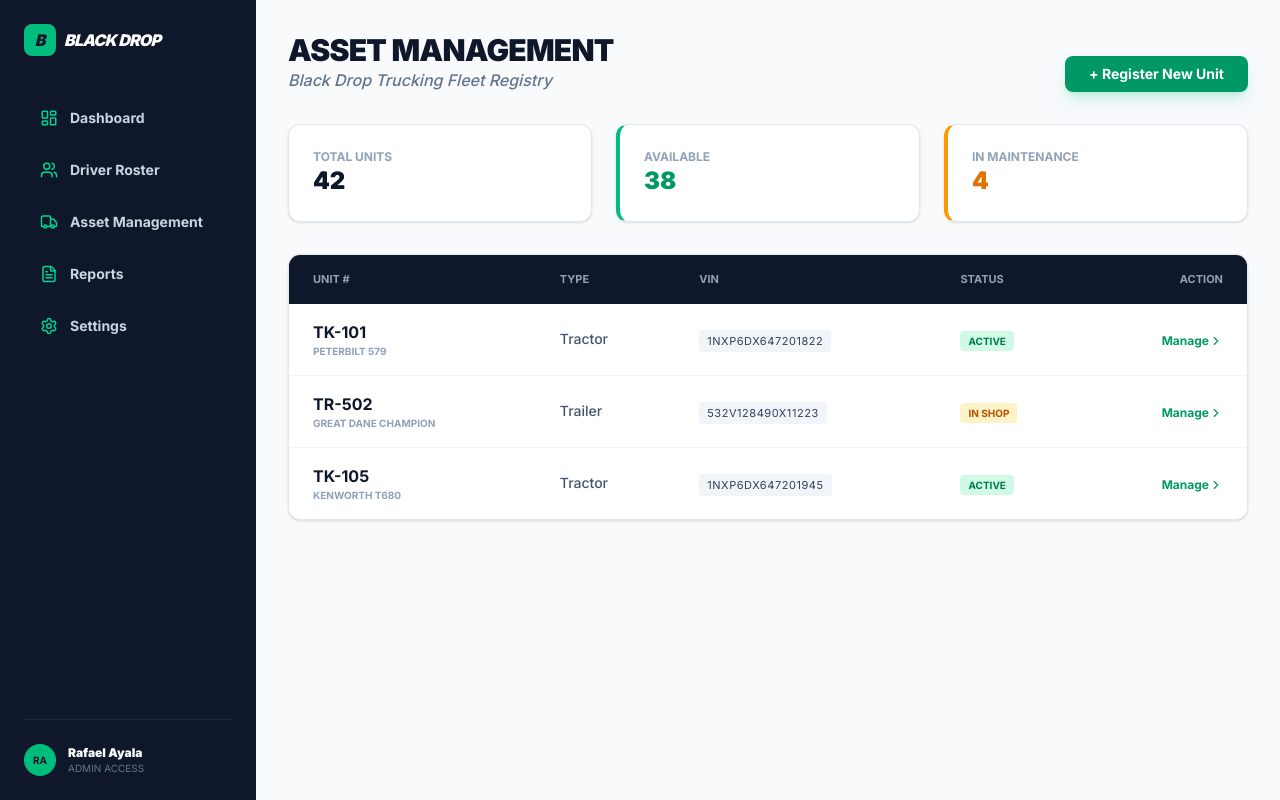
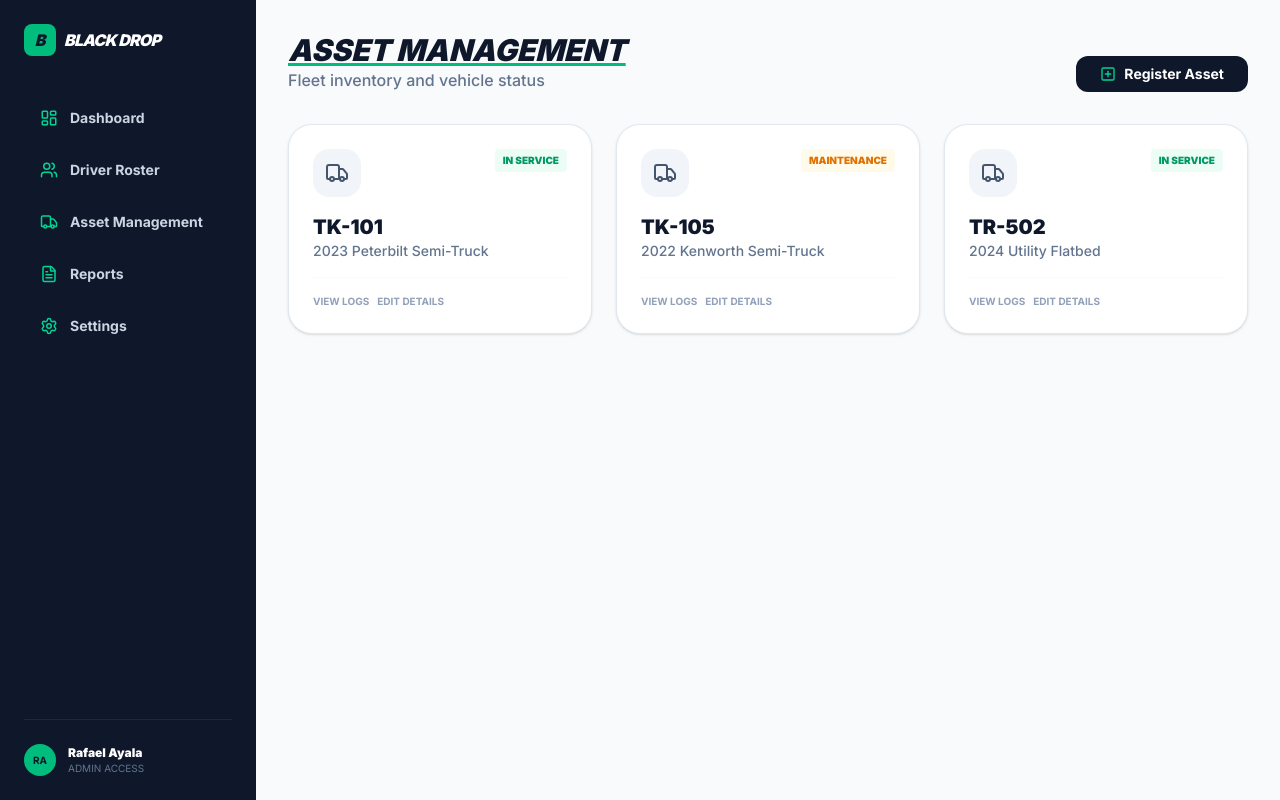
Before and after one commit to rafa09122007-svg/black-drop-compliance, a Next.js app: page /assets in a window 1280 px wide. Built offline with nearby package versions, Linux system fonts and the light colour scheme.

Commit message:
Added asset management grid

```diff
--- a/app/assets/page.tsx
+++ b/app/assets/page.tsx
@@ -1,10 +1,11 @@
-import { Truck, Hash, Activity, ChevronRight } from 'lucide-react';
+"use client";
+import * as Lucide from 'lucide-react';
 
-export default function AssetManagement() {
+export default function AssetsPage() {
   const assets = [
-    { id: '1', unit: 'TK-101', type: 'Tractor', vin: '1NXP6DX647201822', status: 'Active', make: 'Peterbilt', model: '579' },
-    { id: '2', unit: 'TR-502', type: 'Trailer', vin: '532V128490X11223', status: 'In Shop', make: 'Great Dane', model: 'Champion' },
-    { id: '3', unit: 'TK-105', type: 'Tractor', vin: '1NXP6DX647201945', status: 'Active', make: 'Kenworth', model: 'T680' },
+    { id: "TK-101", type: "Semi-Truck", make: "Peterbilt", year: "2023", status: "In Service" },
+    { id: "TK-105", type: "Semi-Truck", make: "Kenworth", year: "2022", status: "Maintenance" },
+    { id: "TR-502", type: "Flatbed", make: "Utility", year: "2024", status: "In Service" },
   ];
 
   return (
@@ -12,69 +13,35 @@ export default function AssetManagement() {
       <div className="max-w-6xl mx-auto">
         <header className="flex justify-between items-end mb-8">
           <div>
-            <h1 className="text-3xl font-black text-slate-900 tracking-tight">ASSET MANAGEMENT</h1>
-            <p className="text-slate-500 font-medium italic">Black Drop Trucking Fleet Registry</p>
+            <h1 className="text-3xl font-black text-slate-900 uppercase italic underline decoration-emerald-500">Asset Management</h1>
+            <p className="text-slate-500 font-medium">Fleet inventory and vehicle status</p>
           </div>
-          <button className="bg-emerald-600 text-white px-6 py-2 rounded-lg font-bold text-sm hover:bg-emerald-700 transition-shadow shadow-lg shadow-emerald-500/20">
-            + Register New Unit
+          <button className="bg-slate-900 text-white px-6 py-2 rounded-xl font-bold text-sm flex items-center gap-2">
+            <Lucide.PlusSquare size={16} className="text-emerald-400" /> Register Asset
           </button>
         </header>
 
-        <div className="grid grid-cols-1 md:grid-cols-3 gap-6 mb-8">
-          <div className="bg-white p-6 rounded-xl border border-slate-200 shadow-sm">
-            <p className="text-xs font-bold text-slate-400 uppercase">Total Units</p>
-            <p className="text-2xl font-black text-slate-900">42</p>
-          </div>
-          <div className="bg-white p-6 rounded-xl border border-slate-200 shadow-sm border-l-4 border-l-emerald-500">
-            <p className="text-xs font-bold text-slate-400 uppercase">Available</p>
-            <p className="text-2xl font-black text-emerald-600">38</p>
-          </div>
-          <div className="bg-white p-6 rounded-xl border border-slate-200 shadow-sm border-l-4 border-l-amber-500">
-            <p className="text-xs font-bold text-slate-400 uppercase">In Maintenance</p>
-            <p className="text-2xl font-black text-amber-600">4</p>
-          </div>
-        </div>
-
-        <div className="bg-white rounded-xl border border-slate-200 shadow-sm overflow-hidden">
-          <table className="w-full text-left">
-            <thead>
-              <tr className="bg-slate-900 text-[11px] uppercase text-slate-400 font-bold">
-                <th className="px-6 py-4">Unit #</th>
-                <th className="px-6 py-4">Type</th>
-                <th className="px-6 py-4">VIN</th>
-                <th className="px-6 py-4">Status</th>
-                <th className="px-6 py-4 text-right">Action</th>
-              </tr>
-            </thead>
-            <tbody className="divide-y divide-slate-100">
-              {assets.map((asset) => (
-                <tr key={asset.id} className="hover:bg-slate-50 transition-colors group">
-                  <td className="px-6 py-4">
-                    <div className="font-bold text-slate-900">{asset.unit}</div>
-                    <div className="text-[10px] text-slate-400 uppercase font-bold">{asset.make} {asset.model}</div>
-                  </td>
-                  <td className="px-6 py-4 text-sm text-slate-600 font-medium">{asset.type}</td>
-                  <td className="px-6 py-4">
-                    <code className="text-[11px] bg-slate-100 px-2 py-1 rounded text-slate-700 font-mono tracking-wider">
-                      {asset.vin}
-                    </code>
-                  </td>
-                  <td className="px-6 py-4">
-                    <span className={`px-2 py-1 rounded text-[10px] font-bold uppercase ${
-                      asset.status === 'Active' ? 'bg-emerald-100 text-emerald-700' : 'bg-amber-100 text-amber-700'
-                    }`}>
-                      {asset.status}
-                    </span>
-                  </td>
-                  <td className="px-6 py-4 text-right">
-                    <button className="text-emerald-600 hover:text-emerald-800 font-bold text-xs inline-flex items-center">
-                      Manage <ChevronRight size={14} />
-                    </button>
-                  </td>
-                </tr>
-              ))}
-            </tbody>
-          </table>
+        <div className="grid grid-cols-1 md:grid-cols-3 gap-6">
+          {assets.map((asset) => (
+            <div key={asset.id} className="bg-white p-6 rounded-3xl border border-slate-200 shadow-sm hover:shadow-md transition-shadow">
+              <div className="flex justify-between items-start mb-4">
+                <div className="p-3 bg-slate-100 rounded-2xl text-slate-600">
+                  <Lucide.Truck size={24} />
+                </div>
+                <span className={`px-2 py-1 rounded text-[10px] font-black uppercase ${
+                  asset.status === 'In Service' ? 'bg-emerald-50 text-emerald-600' : 'bg-amber-50 text-amber-600'
+                }`}>
+                  {asset.status}
+                </span>
+              </div>
+              <h3 className="text-xl font-black text-slate-900">{asset.id}</h3>
+              <p className="text-sm text-slate-500 font-medium">{asset.year} {asset.make} {asset.type}</p>
+              <div className="mt-4 pt-4 border-t border-slate-50 flex gap-2">
+                <button className="text-[10px] font-bold uppercase text-slate-400 hover:text-slate-900">View Logs</button>
+                <button className="text-[10px] font-bold uppercase text-slate-400 hover:text-slate-900">Edit Details</button>
+              </div>
+            </div>
+          ))}
         </div>
       </div>
     </div>
```
